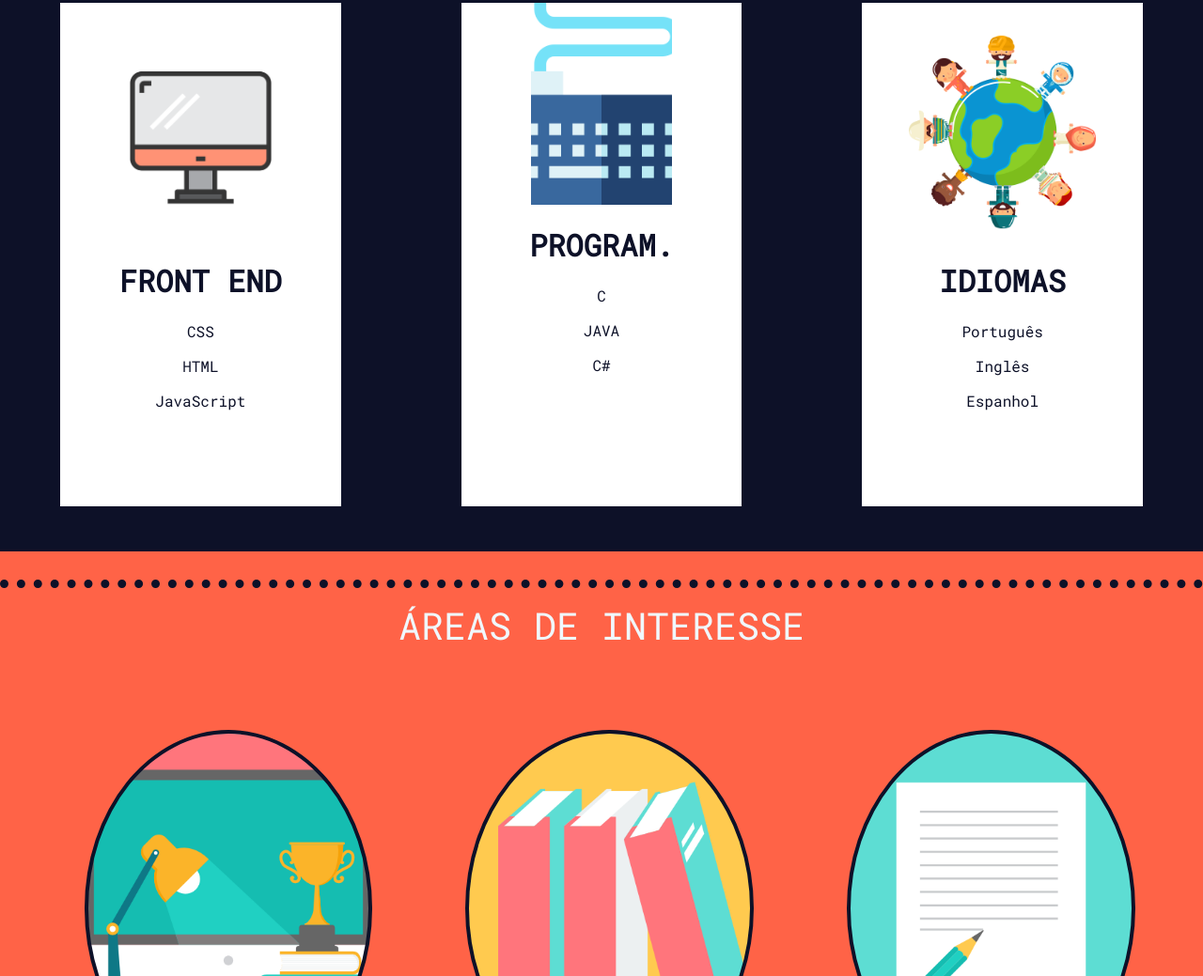
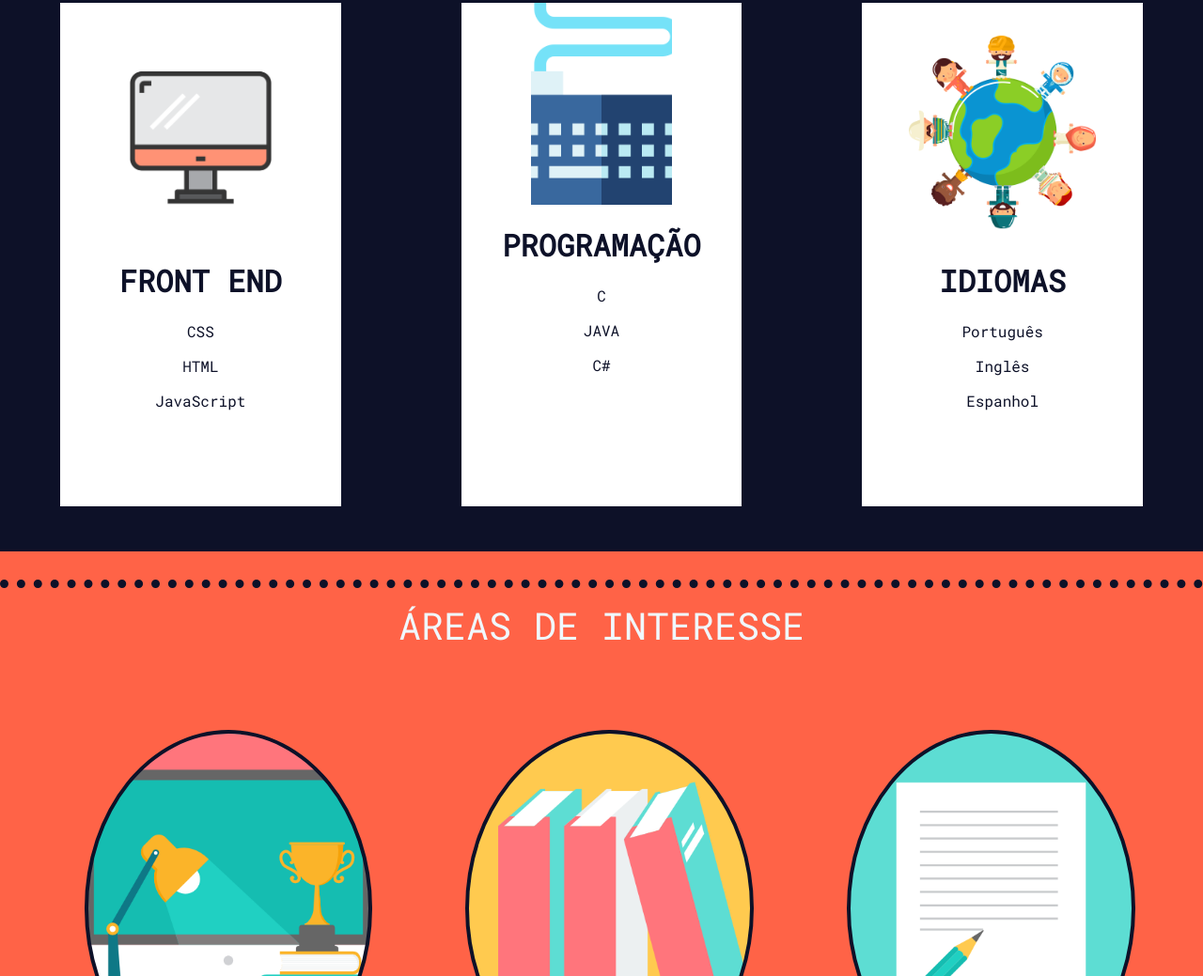
Before and after one commit to BrendaMoura/Desafio-Curriculo-1.2, a plain HTML site: page index.html in a window 1280 px wide. Shown: the part 1717-2756 px from the top of the page at 94% size. Drawn offline with nearby package versions, Linux system fonts and the light colour scheme; a web font is replaced by a local one.

Commit message:
Update index.html

```diff
--- a/index.html
+++ b/index.html
@@ -50,7 +50,7 @@
             <div class="area">
                 <div class="geral teclado"></div>
                 <div class="omg">
-                    <h1>PROGRAM.</h1>
+                    <h1>PROGRAMAÇÃO</h1>
                     <p>C</p>
                     <p>JAVA</p>
                     <p>C#</p>
```
